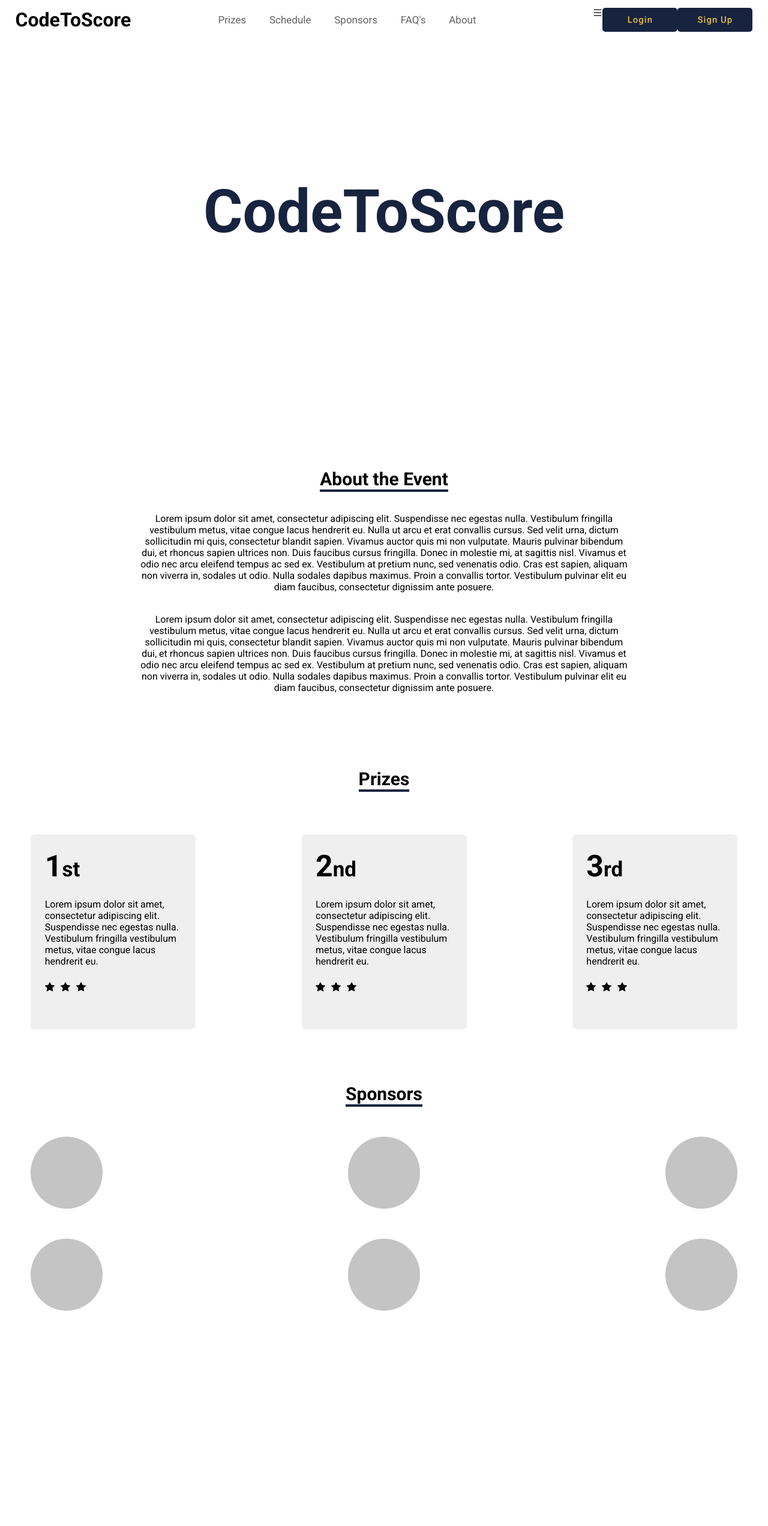
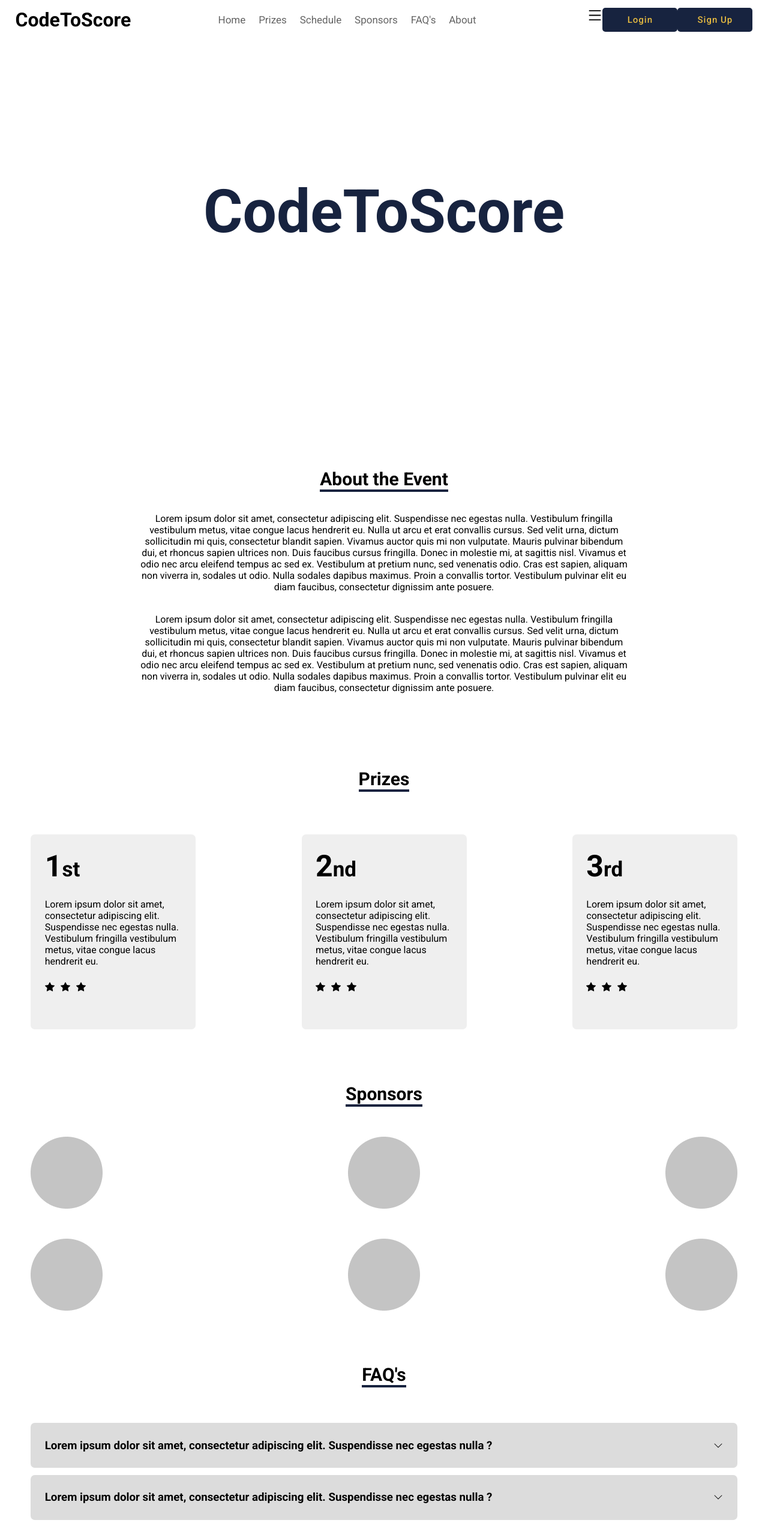
Before and after one commit to CodeChef-SRM/registration-portal, a React (Create React App) app in the folder client/: page /home in a window 1280 px wide. Shown: the top 2544 px of the page at 60% size. Before the commit the page ends 2197 px from the top, so only its background shows below. Built offline with nearby package versions, Linux system fonts and the light colour scheme; the HTML template or start-up script is replaced by a standard one.

Commit message:
Added Footer and updated navbar

```diff
--- a/client/src/components/List/list.css
+++ b/client/src/components/List/list.css
@@ -42,4 +42,7 @@
   .email, .regno{
     font-size: 12px;
   }
+  .list{
+    margin-top: 4%;
+  }
 }
--- a/client/src/components/NavItems/NavItems.css
+++ b/client/src/components/NavItems/NavItems.css
@@ -4,7 +4,6 @@
   color: #646464;
   font-size: 17px;
   cursor: pointer;
-  /* margin: 0 3% 0 3%; */
 }
 
 .nav-item:hover, :focus{
--- a/client/src/components/NavItems/NavItems.jsx
+++ b/client/src/components/NavItems/NavItems.jsx
@@ -3,7 +3,7 @@ import "./NavItems.css";
 
 const NavItems = (props) => {
   return (
-    <a href={props.link}><button className='nav-item'>{props.text}</button></a>
+    <a href={props.link}><button onClick={props.onClick} className='nav-item'>{props.text}</button></a>
   )
 }
 
--- a/client/src/components/Navbar/Navbar.css
+++ b/client/src/components/Navbar/Navbar.css
@@ -47,8 +47,8 @@ a{
 }
 
 .resp-navbar{
-  margin-top: 25px;
-  display: flex;
+  margin-top: 40px;
+  display: none;
   flex-direction: column;
   justify-content: space-between;
   height: 50vh;
@@ -58,7 +58,9 @@ a{
   background-color: rgba(255, 255, 255, 0.95);
 }
 
-.icon{
+.navbar-icon{
+  margin-left: auto;
+  font-size: 25px;
   display: none;
 }
 
@@ -67,7 +69,7 @@ a{
     width: 40%;
   }
   .navbar-heading{
-    font-size: 25px;
+    font-size: 30px;
   }
   .navbar-btn{
     height: 30px;
@@ -78,7 +80,13 @@ a{
 
 @media only screen and (max-width: 800px){
   .navbar-heading{
-    font-size: 20px;
+    font-size: 30px;
+  }
+  .navbar-icon{
+    display: inline;
+  }
+  .middle, .navbar-btn{
+    display: none;
   }
 }
 @media only screen and (max-width: 700px){
@@ -86,10 +94,4 @@ a{
     width: 75px;
     font-size: 12px;
   }
-  .icon{
-    display: inline;
-  }
-  .middle, .navbar-btn{
-    display: none;
-  }
 }
--- a/client/src/components/Navbar/Navbar.jsx
+++ b/client/src/components/Navbar/Navbar.jsx
@@ -11,6 +11,7 @@ const Navbar = () => {
   const [toggle, setState] = useState(false);
   function showNavbar () {
     setState(!toggle);
+    console.log(toggle);
   }
   return (
     <>
@@ -19,6 +20,7 @@ const Navbar = () => {
           <Link to="/home"><h1 className='navbar-heading'>CodeToScore</h1></Link>
         </div>
         <div className="middle">
+          <NavItems link="/home" text="Home"/>
           <NavItems link="#prizes" text="Prizes"/>
           <NavItems link="/home" text="Schedule"/>
           <NavItems link="#sponsors" text="Sponsors"/>
@@ -26,20 +28,21 @@ const Navbar = () => {
           <NavItems link="#aboutEvent" text="About"/>
         </div>
         <div className="right">
-          <AiOutlineMenu onClick={showNavbar} className='icon' style= {{display: toggle ? "none" : "inline"}} />
-          <GrClose onClick={showNavbar} className='icon' style= {{display: toggle ? "inline" : "none"}} />
+          <AiOutlineMenu onClick={showNavbar} className='navbar-icon' style= {{display: toggle ? "none" : "inline"}} />
+          <GrClose onClick={showNavbar} className='navbar-icon' style= {{display: toggle ? "inline" : "none"}} />
           <Link to="/login"><button className="navbar-btn">Login</button></Link>
           <Link to="/registerForEvent"><button  className="navbar-btn">Sign Up</button></Link>
         </div>
       </div>
       <div className="resp-navbar" style= {{display: toggle ? "flex" : "none"}}>
-        <NavItems link="#prizes" text="Prizes"/>
-        <NavItems link="/home" text="Schedule"/>
-        <NavItems link="#sponsors" text="Sponsors"/>
-        <NavItems link="/home" text="FAQ's"/>
-        <NavItems link="#aboutEvent" text="About"/>
-        <NavItems link="/login" text="Login"/>
-        <NavItems link="/registerForEvent" text="Signup"/>
+        <NavItems onClick={showNavbar} link="/home" text="Home"/>
+        <NavItems onClick={showNavbar} link="#prizes" text="Prizes"/>
+        <NavItems onClick={showNavbar} link="/home" text="Schedule"/>
+        <NavItems onClick={showNavbar} link="#sponsors" text="Sponsors"/>
+        <NavItems onClick={showNavbar} link="#faqs" text="FAQ's"/>
+        <NavItems onClick={showNavbar} link="#aboutEvent" text="About"/>
+        <NavItems onClick={showNavbar} link="/login" text="Login"/>
+        <NavItems onClick={showNavbar} link="/registerForEvent" text="Signup"/>
       </div>
     </>
   )
--- a/client/src/pages/LandingPage/LandingPage.css
+++ b/client/src/pages/LandingPage/LandingPage.css
@@ -22,7 +22,7 @@
 
 /* ABOUT EVENT */
 
-.about-event, .prizes, .sponsors-div {
+.about-event, .prizes, .sponsors-div, .faqs {
   margin-top: 5%;
   padding: 1% 4%;
 }
@@ -87,3 +87,15 @@
     margin-top: 25px;
   }
 }
+
+/* FAQ's */
+
+.faqs-list-div{
+  margin-top: 5%;
+}
+
+@media only screen and (max-width: 450px){
+  .faqs-list-div{
+    margin-top: 7%;
+  }
+}
--- a/client/src/pages/LandingPage/LandingPage.jsx
+++ b/client/src/pages/LandingPage/LandingPage.jsx
@@ -3,9 +3,13 @@ import React from "react";
 import Navbar from "../../components/Navbar/Navbar";
 import Card from "../../components/Card/Card";
 import sponsor from "../../assets/img/sponsor.png";
+import FaqList from "../../components/FaqList/FaqList";
+import Footer from "../Footer/Footer";
 import "./LandingPage.css";
 
 function LandingPage() {
+  const que1 = "Lorem ipsum dolor sit amet, consectetur adipiscing elit. Suspendisse nec egestas nulla ?";
+  const ans1 = "Lorem ipsum dolor sit amet, consectetur adipiscing elit. Suspendisse nec egestas nulla. Vestibulum fringilla vestibulum metus, vitae congue lacus hendrerit eu. Nulla ut arcu et erat convallis cursus. Sed velit urna, dictum sollicitudin mi quis, consectetur blandit sapien. Vivamus auctor quis mi non vulputate. Mauris pulvinar bibendum dui, et rhoncus sapien ultrices non. Duis faucibus cursus fringilla.Lorem ipsum dolor sit amet, consectetur adipiscing elit. Suspendisse nec egestas nulla. Vestibulum fringilla vestibulum metus, vitae congue lacus hendrerit eu. Nulla ut arcu et erat convallis cursus. Sed velit urna, dictum sollicitudin mi quis, consectetur blandit sapien. Vivamus auctor quis mi non vulputate. Mauris pulvinar bibendum dui, et rhoncus sapien ultrices non. Duis faucibus cursus fringilla."
   return (
     <div className="main-div">
       <Navbar />
@@ -76,7 +80,7 @@ function LandingPage() {
 
       {/* SPONSORS */}
 
-      <div className="sponsors-div"  id="sponsors">
+      <div className="sponsors-div" id="sponsors">
         <h2 className="section-heading">Sponsors</h2>
         <div className="sponsors-top-div">
           <img src={sponsor} alt="sponsor" className="sponsor-icon" />
@@ -90,6 +94,19 @@ function LandingPage() {
         </div>
       </div>
 
+      {/* FAQ's */}
+
+      <div className="faqs" id="faqs">
+        <h2 className="section-heading">FAQ's</h2>
+        <div className="faqs-list-div">
+          <FaqList que={que1} ans={ans1}/>
+          <FaqList que={que1} ans={ans1}/>
+          <FaqList que={que1} ans={ans1}/>
+          <FaqList que={que1} ans={ans1}/>
+        </div>
+      </div>
+
+      <Footer />
     </div>
   );
 }
```
